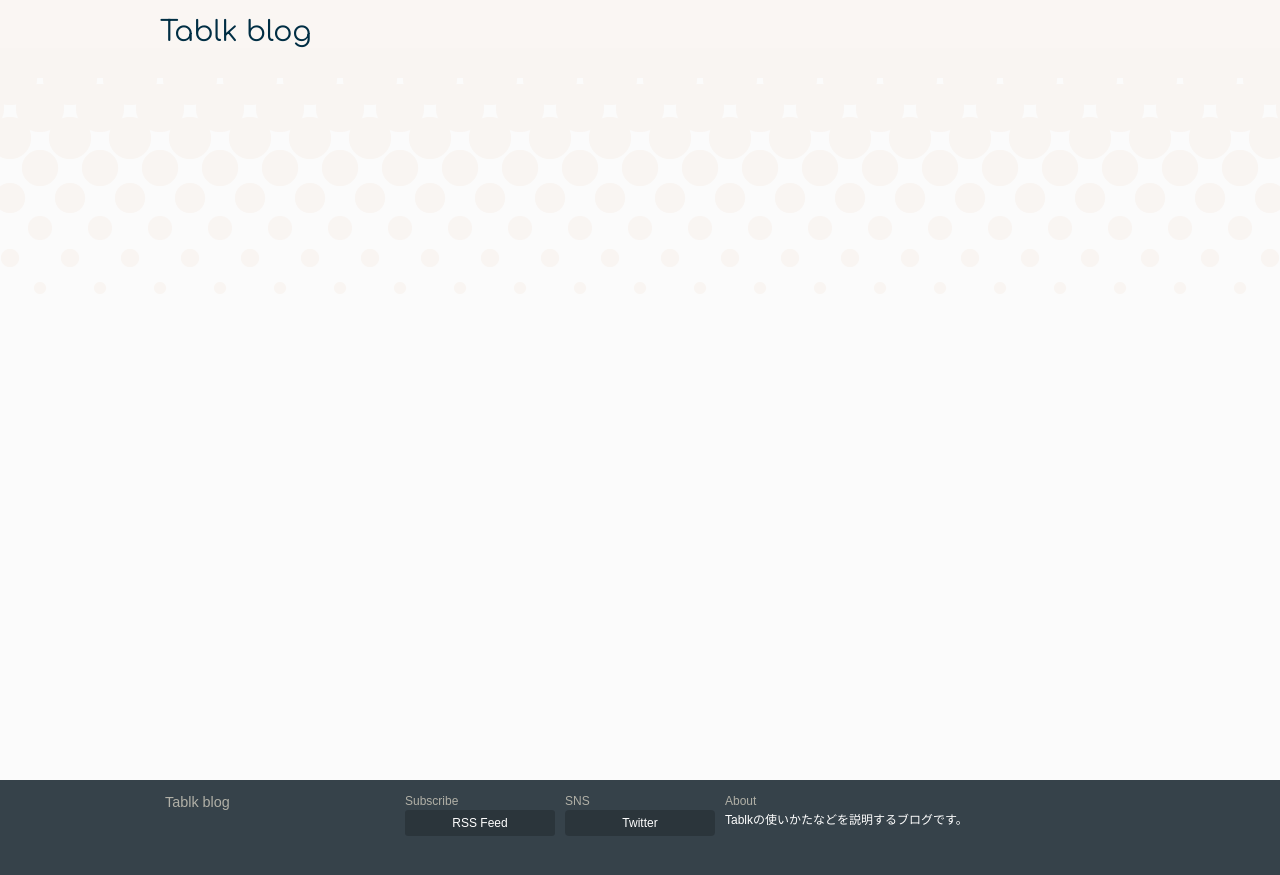
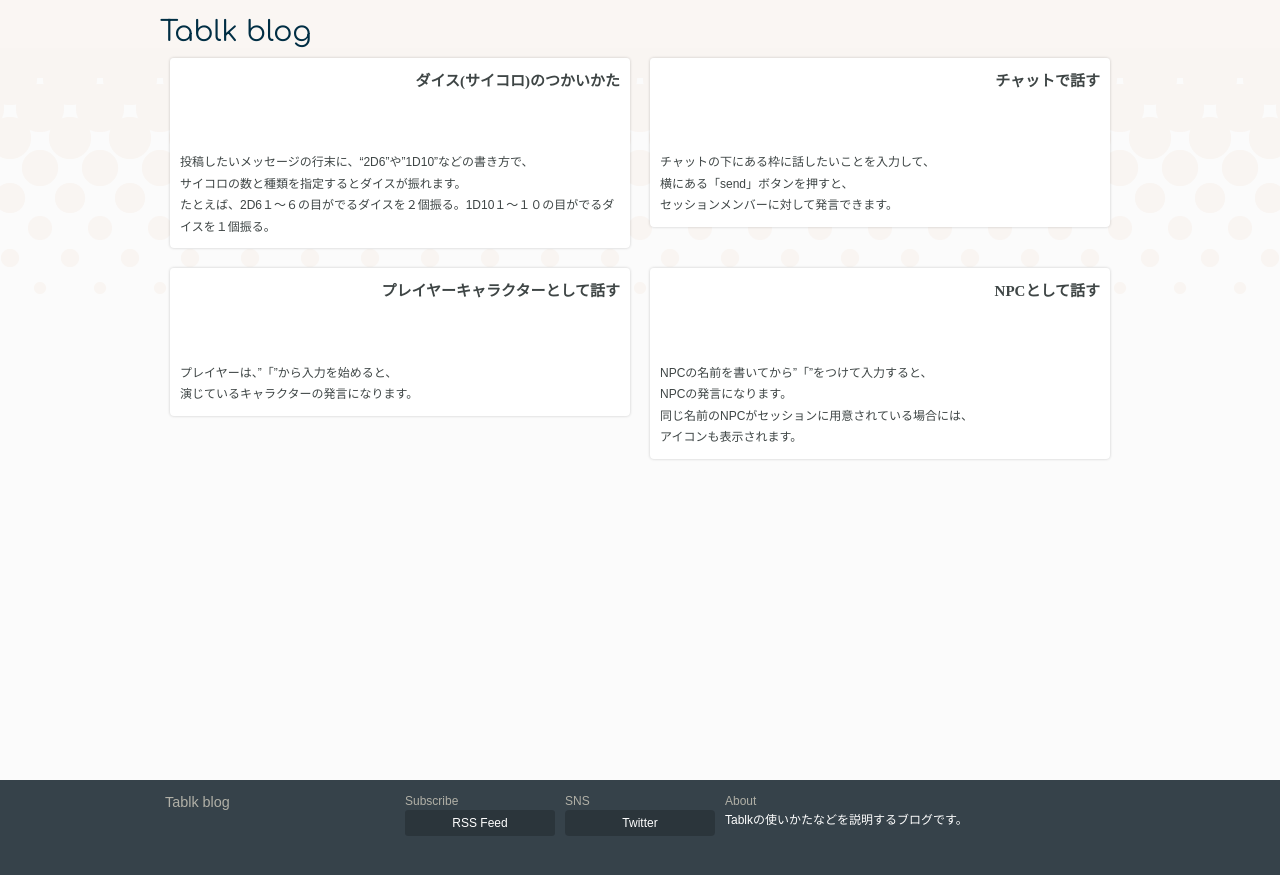
Before and after one commit to Yukinari3po/table-blog, a Jekyll site: the page built from index.html, in a window 1280 px wide. Shown: the top 875 px of the page. Built offline with Jekyll 4.4.1, drawn with Linux system fonts in a browser that asks for light colours.

Commit message:
Update article list page.

```diff
--- a/Gemfile
+++ b/Gemfile
@@ -1,2 +1 @@
-gem "jekyll", "3.0.0"
-gem "jekyll-archives"
+gem "github-pages"
--- a/_config.yml
+++ b/_config.yml
@@ -11,13 +11,4 @@ twitter_username: Tablk_Official
 markdown: kramdown
 
 gems:
-  - jekyll-archives
-
-jekyll-archives:
-  enabled:
-    - tags
-    - categories
-  layout: 'archive'
-  permalinks:
-    tag: '/tag/:name/'
-    category: '/category/:name/'
+  - jekyll-sitemap
--- a/_layouts/archive.html
+++ b/_includes/archive.html
@@ -1,11 +1,8 @@
----
-layout: default
----
 
 <div class="p-article-list c-flex-container">
 
   {% for post in site.posts %}
-    <a class="p-al__item c-fe--col12--landscape c-fe--col4 c-fe--col6--tablet u-hover--grow u-transition--ease u-color--text-light" href="{{ post.url | prepend: site.baseurl }}">
+    <a class="p-al__item c-fe--col12--landscape c-fe--col6 c-fe--col6--tablet u-hover--grow u-transition--ease u-color--text-light" href="{{ post.url | prepend: site.baseurl }}">
       {% if post.layout == post %}
         {% include post_card.html %}
       {% else %}
--- a/_includes/tips_card.html
+++ b/_includes/tips_card.html
@@ -8,9 +8,7 @@
     </div>
   </header>
 
-  {% if post.copy %}
-    <div class="p-ali__container">
-      {{ post.copy | strip_newlines | truncate: 320 }}
-    </div>
-  {% endif %}
+  <div class="p-ali__container">
+    {{ post.content | strip_newlines | truncate: 320 }}
+  </div>
 </article>
--- /dev/null
+++ b/_posts/2015-11-01-post-as-npcs.md
@@ -0,0 +1,11 @@
+---
+layout: post
+title: NPCとして話す
+date:   2015-11-01
+categories: how-to-use
+---
+
+NPCの名前を書いてから”「”をつけて入力すると、
+NPCの発言になります。
+同じ名前のNPCがセッションに用意されている場合には、
+アイコンも表示されます。
--- /dev/null
+++ b/_posts/2015-11-01-post-as-player-character.md
@@ -0,0 +1,9 @@
+---
+layout: post
+title: プレイヤーキャラクターとして話す
+date:   2015-11-01
+categories: how-to-use
+---
+
+プレイヤーは、”「”から入力を始めると、
+演じているキャラクターの発言になります。
--- a/index.html
+++ b/index.html
@@ -1,3 +1,5 @@
 ---
 layout: default
 ---
+
+{% include archive.html %}
```
Also changed, not shown: _posts/2015-11-01-post-as-characters.md (deleted, +0 -18 lines), _posts/2015-11-01-use-dicecode.md (+0 -2 lines).
